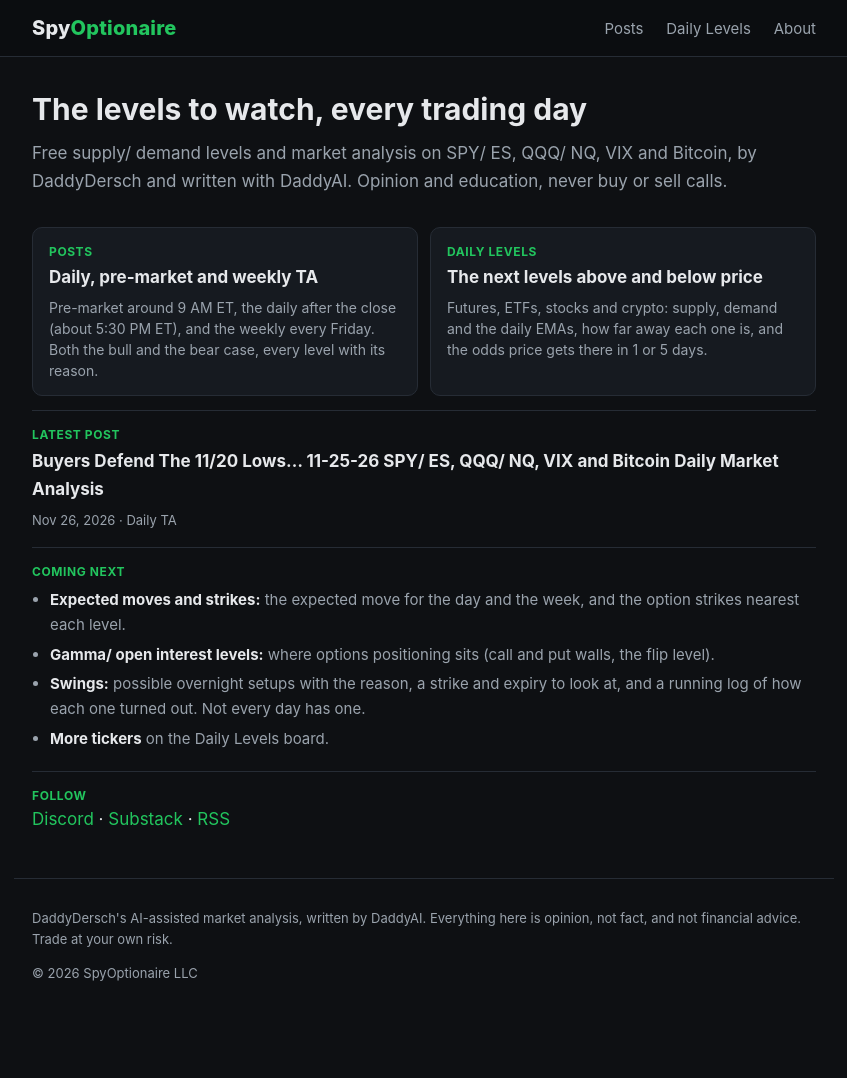
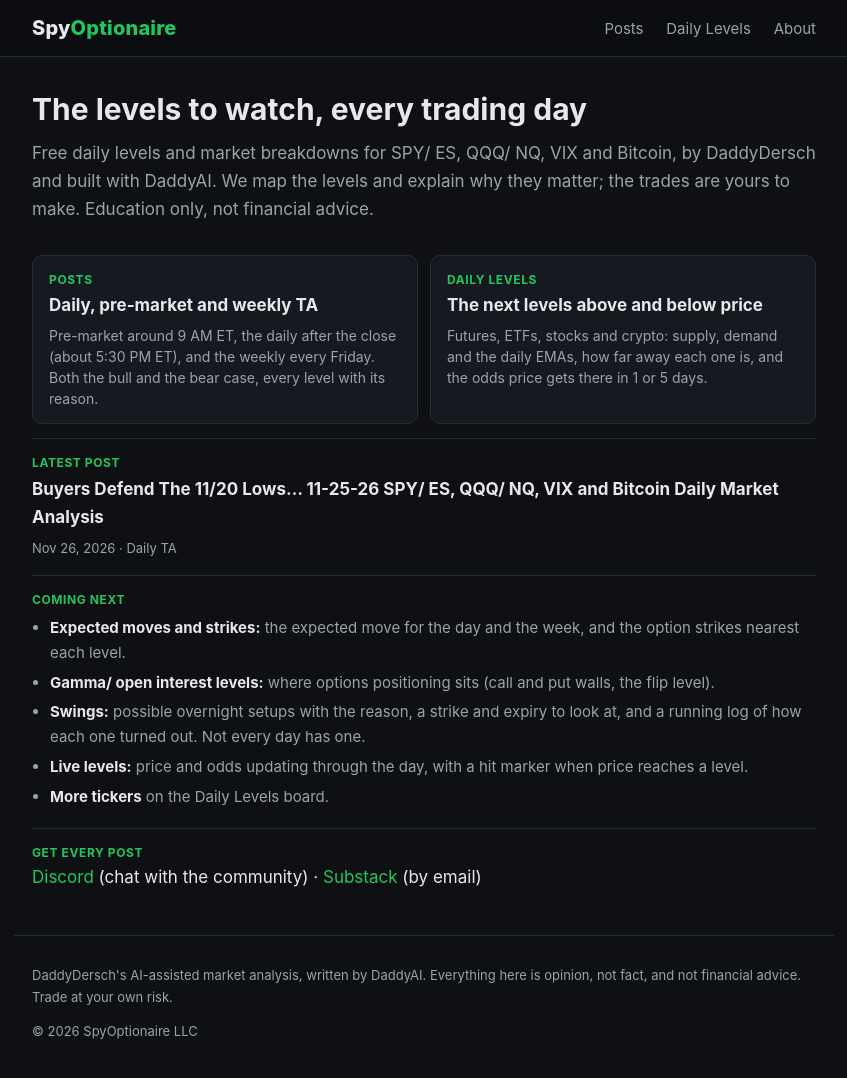
Before and after one commit to SpyOptionaire/spyoptionaire.github.io, a Jekyll site: the page built from index.html, in a window 1280 px wide and 1086 px high. Shown: the top 1078 px of the window, without its empty margins (216-1063 px from the left). Built offline with Jekyll 4.4.1, drawn with Linux system fonts in a browser that asks for light colours.

Commit message:
Home page: clearer education line, live levels in Coming next, follow links without RSS
Co-Authored-By: Claude Opus 5.5 <noreply@anthropic.com>
Claude-Session: https://claude.ai/code/session_01EnXCpuWUg6oc66XeZWqt4P

```diff
--- a/index.html
+++ b/index.html
@@ -4,7 +4,7 @@ title: SpyOptionaire
 ---
 <section class="hero home">
   <h1>The levels to watch, every trading day</h1>
-  <p>Free supply/ demand levels and market analysis on SPY/ ES, QQQ/ NQ, VIX and Bitcoin, by DaddyDersch and written with DaddyAI. Opinion and education, never buy or sell calls.</p>
+  <p>Free daily levels and market breakdowns for SPY/ ES, QQQ/ NQ, VIX and Bitcoin, by DaddyDersch and built with DaddyAI. We map the levels and explain why they matter; the trades are yours to make. Education only, not financial advice.</p>
 </section>
 
 <div class="tiles">
@@ -35,11 +35,12 @@ title: SpyOptionaire
     <li><b>Expected moves and strikes:</b> the expected move for the day and the week, and the option strikes nearest each level.</li>
     <li><b>Gamma/ open interest levels:</b> where options positioning sits (call and put walls, the flip level).</li>
     <li><b>Swings:</b> possible overnight setups with the reason, a strike and expiry to look at, and a running log of how each one turned out. Not every day has one.</li>
+    <li><b>Live levels:</b> price and odds updating through the day, with a hit marker when price reaches a level.</li>
     <li><b>More tickers</b> on the Daily Levels board.</li>
   </ul>
 </div>
 
 <div class="follow">
-  <span class="k">Follow</span>
-  <a href="https://discord.gg/qTXQgpNChu">Discord</a> · <a href="https://daddydersch.substack.com">Substack</a> · <a href="{{ '/feed.xml' | relative_url }}">RSS</a>
+  <span class="k">Get every post</span>
+  <a href="https://discord.gg/qTXQgpNChu">Discord</a> (chat with the community) · <a href="https://daddydersch.substack.com">Substack</a> (by email)
 </div>
```
